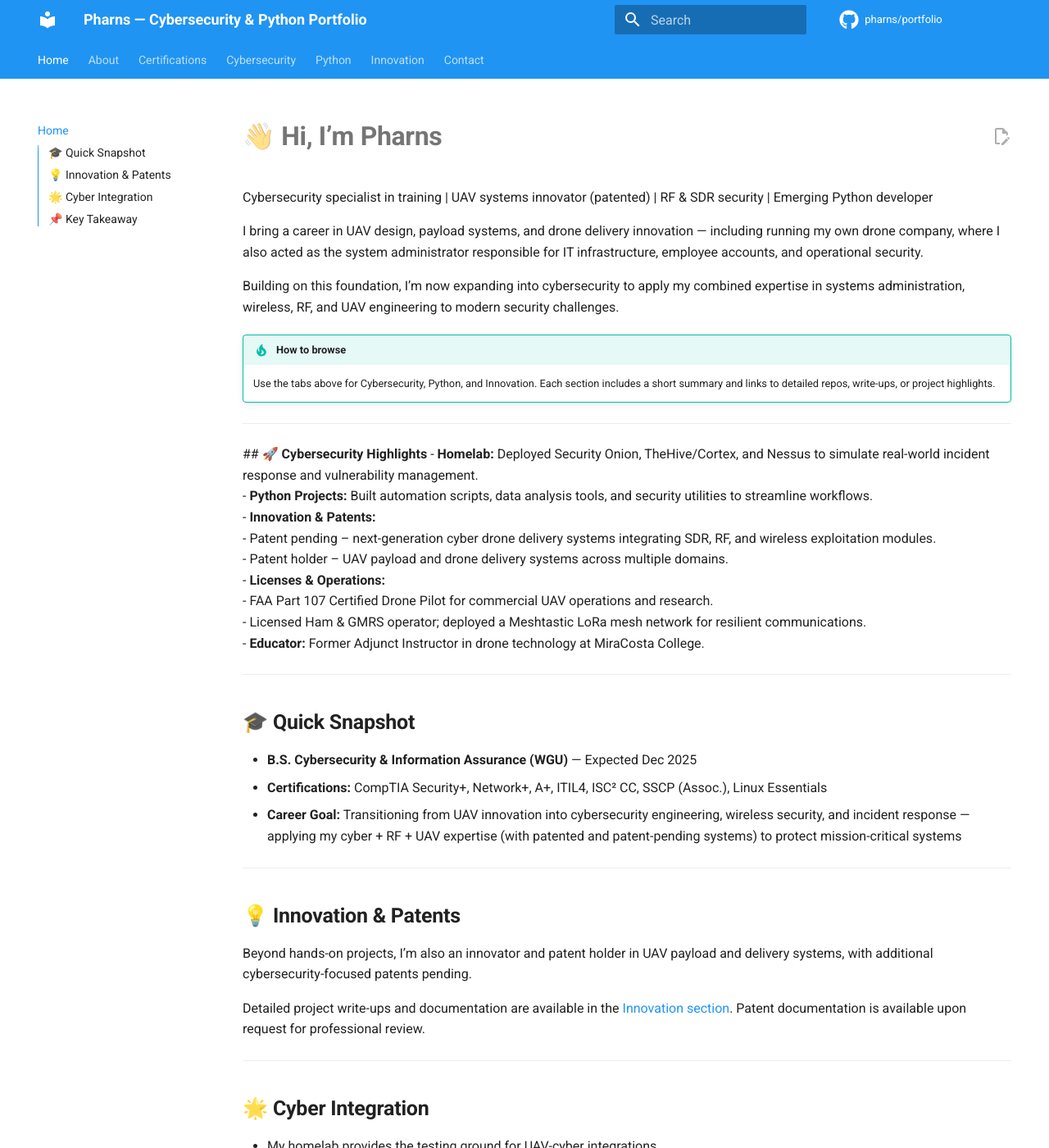
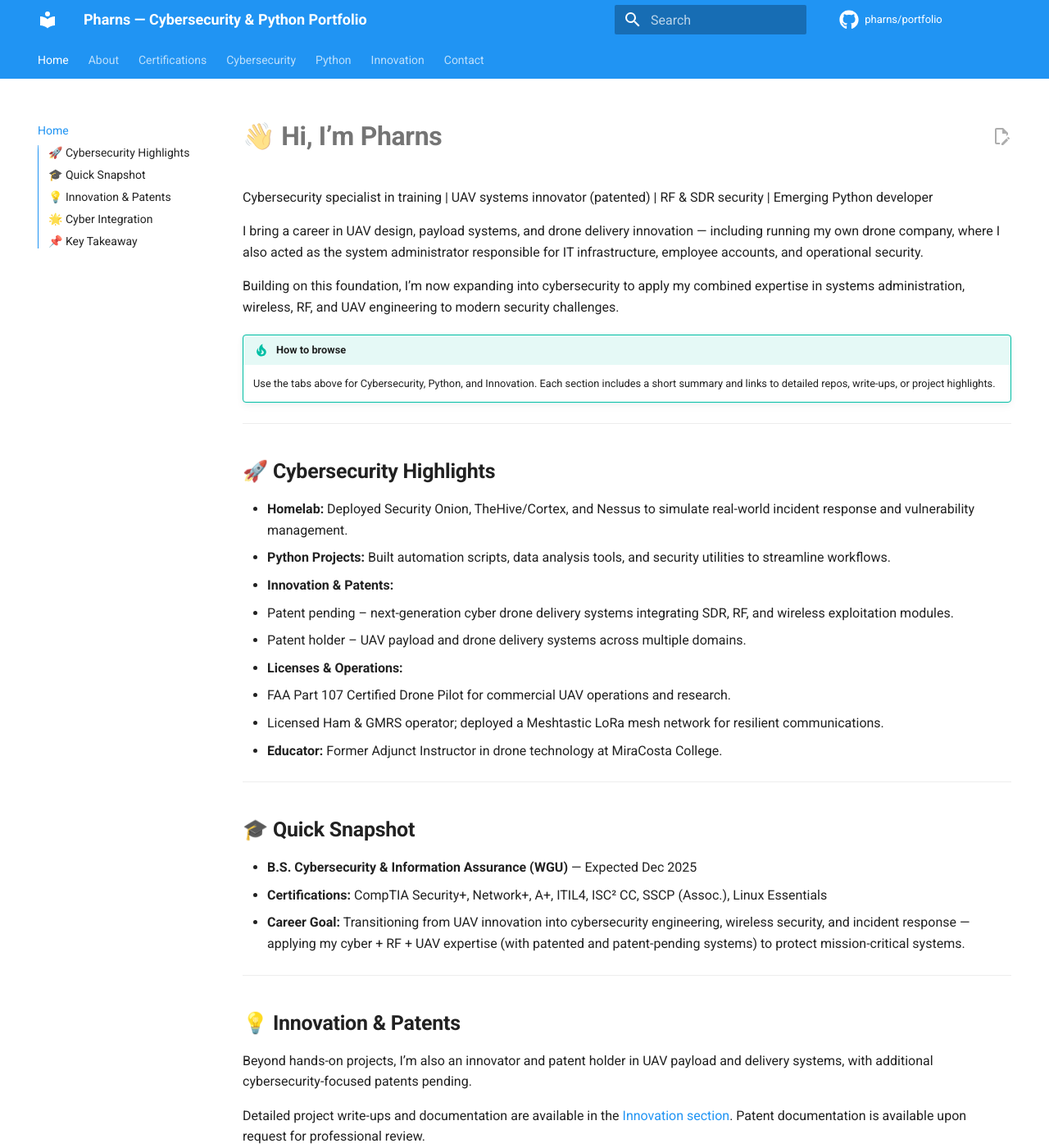
Before and after one commit to Pharns/portfolio, an MkDocs documentation site: the page built from docs/index.md, in a window 1280 px wide and 1400 px high. Shown: the whole window at 82% size. Built offline with MkDocs 1.6.1 and Material for MkDocs 9.7.7, drawn with Linux system fonts in a browser that asks for light colours; comment, search, counter and statistics services are not loaded.

Commit message:
formatting fixes

```diff
--- a/docs/index.md
+++ b/docs/index.md
@@ -11,7 +11,7 @@ Building on this foundation, I’m now expanding into cybersecurity to apply my
 
 ---
 
- ## **🚀 Cybersecurity Highlights**
+## **🚀 Cybersecurity Highlights**
 - **Homelab:** Deployed Security Onion, TheHive/Cortex, and Nessus to simulate real-world incident response and vulnerability management.
 - **Python Projects:** Built automation scripts, data analysis tools, and security utilities to streamline workflows.
 - **Innovation & Patents:**
@@ -27,7 +27,7 @@ Building on this foundation, I’m now expanding into cybersecurity to apply my
 ## **🎓 Quick Snapshot**
 - **B.S. Cybersecurity & Information Assurance (WGU)** — Expected Dec 2025
 - **Certifications:** CompTIA Security+, Network+, A+, ITIL4, ISC² CC, SSCP (Assoc.), Linux Essentials
-- **Career Goal:** Transitioning from UAV innovation into cybersecurity engineering, wireless security, and incident response — applying my cyber + RF + UAV expertise (with patented and patent-pending systems) to protect mission-critical systems
+- **Career Goal:** Transitioning from UAV innovation into cybersecurity engineering, wireless security, and incident response — applying my cyber + RF + UAV expertise (with patented and patent-pending systems) to protect mission-critical systems.
 
 ---
 
```
